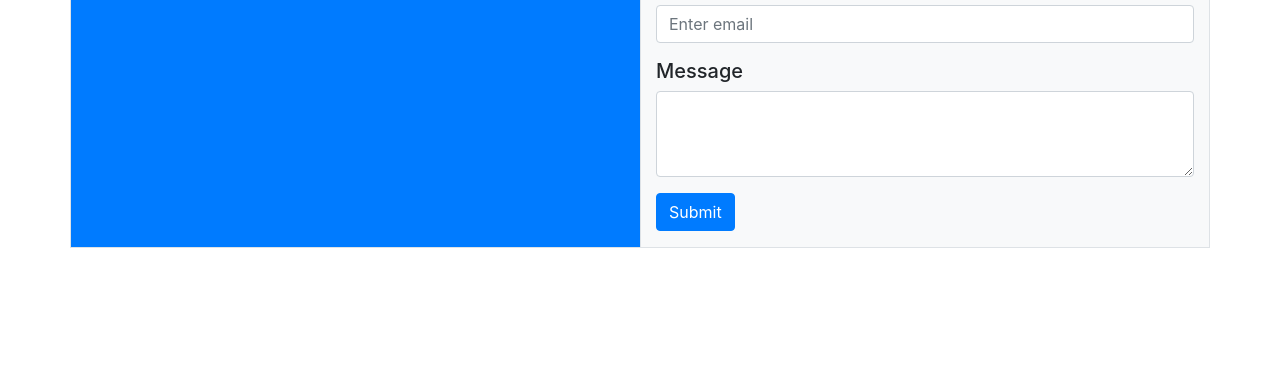
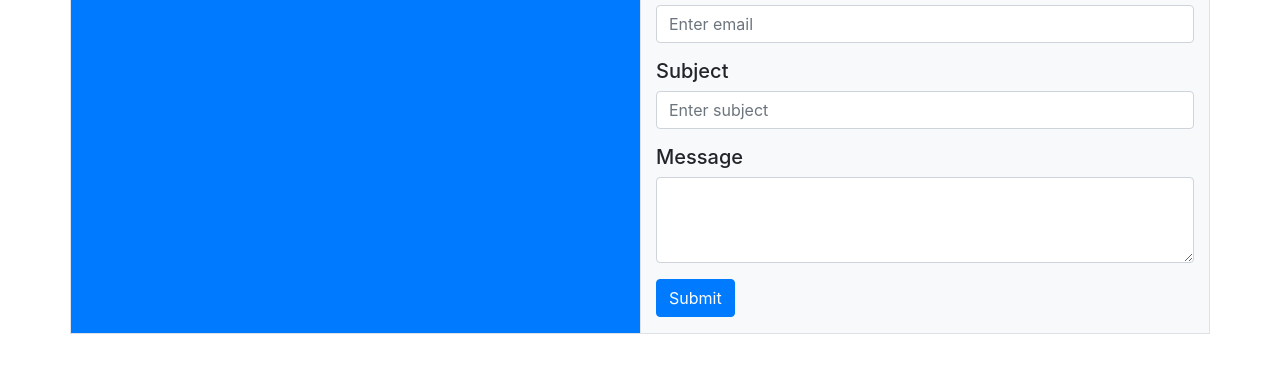
Before and after one commit to asdfkhjas923485/email, a plain HTML site: page index.html in a window 1280 px wide. Shown: the part 202-574 px from the top of the page. Drawn offline with nearby package versions, Linux system fonts and the light colour scheme.

Commit message:
index.html

```diff
--- a/index.html
+++ b/index.html
@@ -53,6 +53,15 @@
             />
           </div>
           <div class="form-group">
+            <h5 for="subject">Subject</h5>
+            <input
+              type="subject"
+              class="form-control"
+              id="subject"
+              placeholder="Enter subject"
+            />
+          </div>
+          <div class="form-group">
             <h5 for="message">Message</h5>
             <textarea class="form-control" id="message" rows="3"></textarea>
           </div>
```
